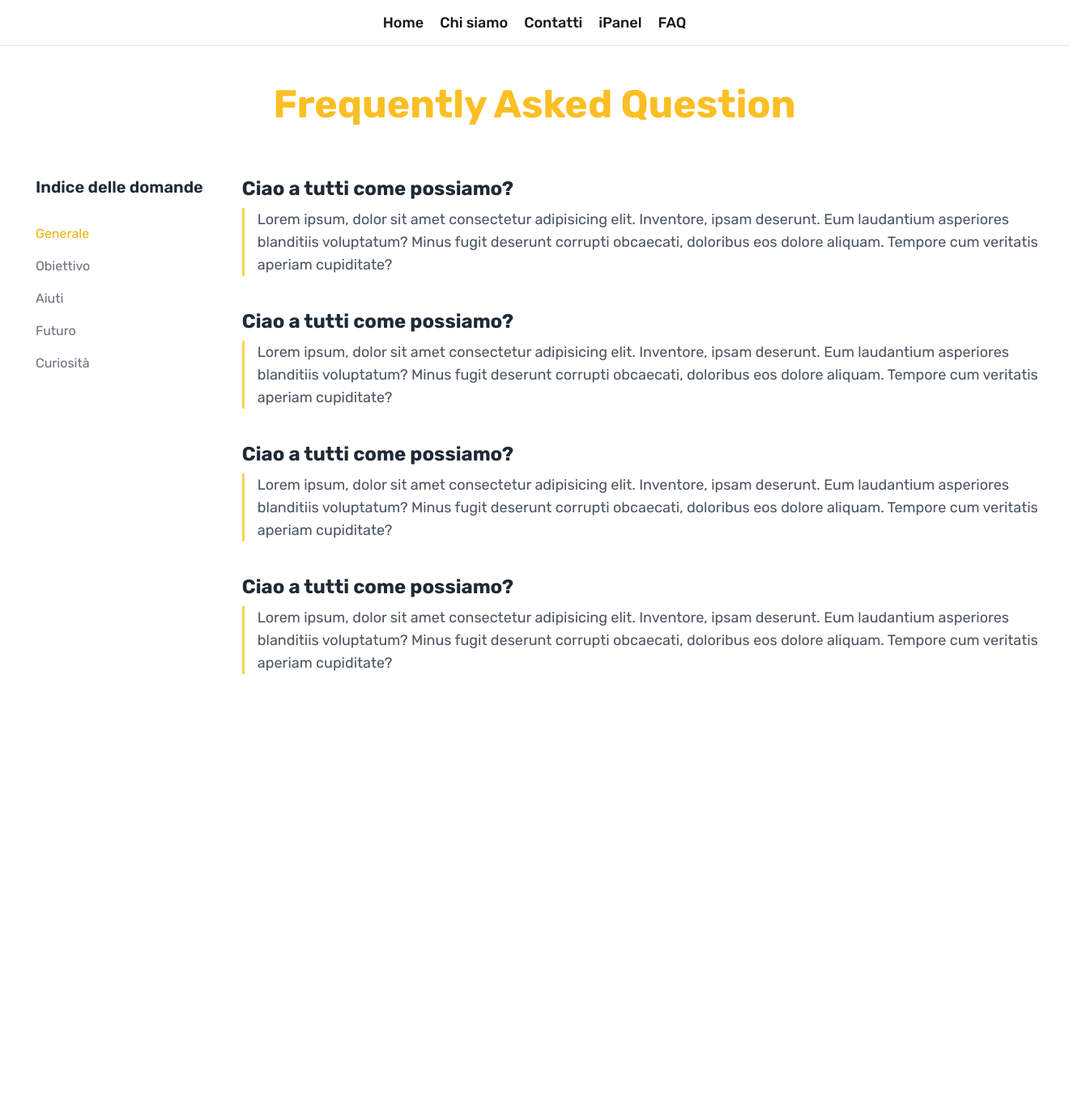
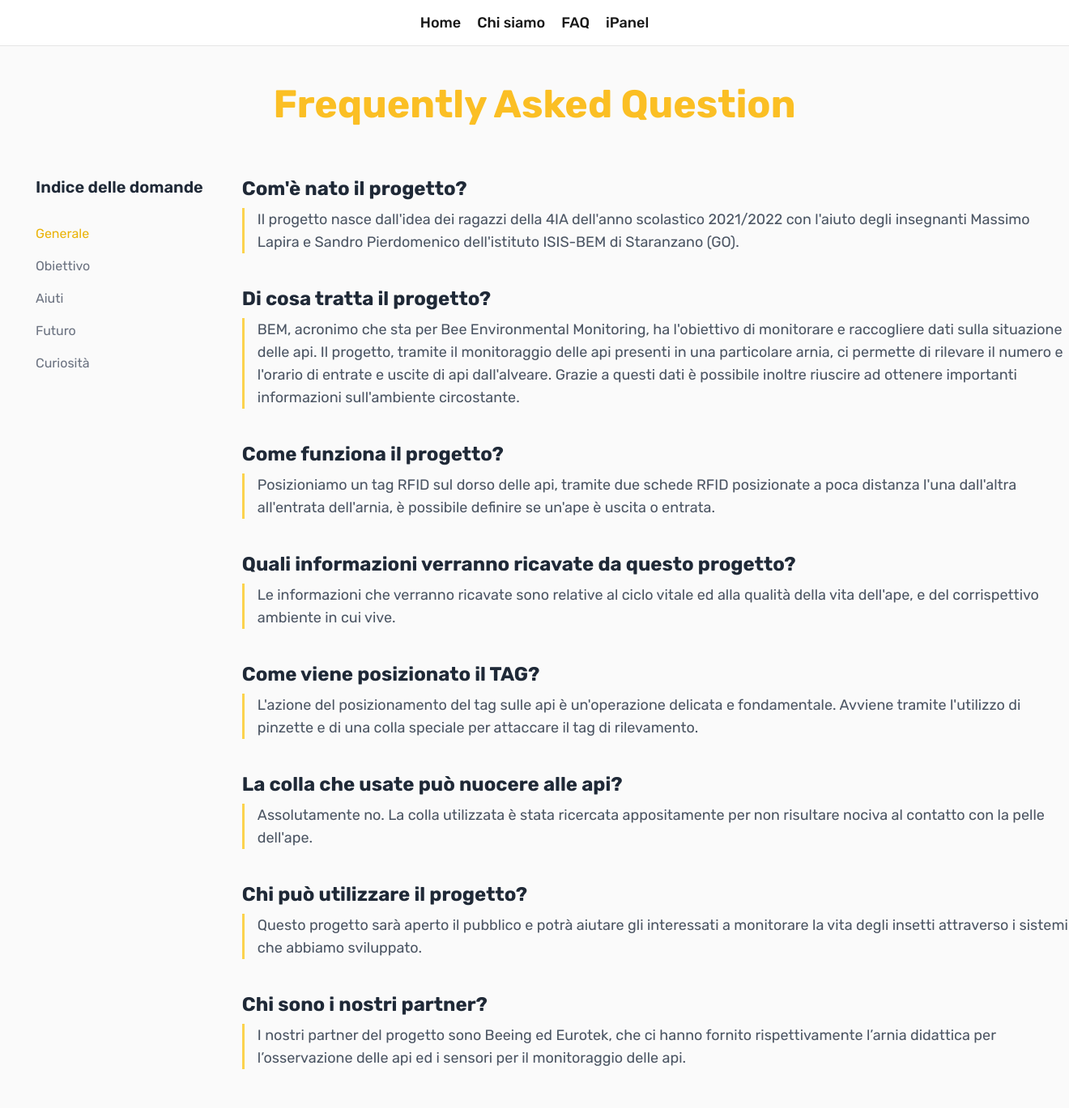
Before and after one commit to isisbem/bee-enviromental-monitoring, a Flask app: page /faq in a window 1320 px wide. Shown: the whole page at 81% size. Before the commit the page ends 833 px from the top, so only its background shows below. Run offline with Flask 3, Linux system fonts and the light colour scheme; some libraries are stand-ins or nearby versions.

Commit message:
Altri lavori alla FAQ e alla om

```diff
--- a/server.py
+++ b/server.py
@@ -1,3 +1,4 @@
+import io
 import json
 from flask import Flask, render_template
 
@@ -6,11 +7,6 @@ app = Flask(__name__)
 @app.route('/')
 def index():
     return render_template('index.html')
-
-
-@app.route('/contatti')
-def contatti():
-    return render_template('contatti.html')
 
 
 @app.route('/chi_siamo')
@@ -24,7 +20,7 @@ def ipanel_static():
 
 @app.route('/faq')
 def faq():
-    with open('./static/data/faq.json') as f:
+    with io.open('./static/data/faq.json', 'r', encoding='utf-8') as f:
         faqs = json.load(f)
 
     return render_template('faq.html', faqs=faqs)
--- a/static/data/faq.json
+++ b/static/data/faq.json
@@ -1,18 +1,34 @@
 [
   {
-    "title": "Ciao a tutti come possiamo?",
-    "content": "Lorem ipsum, dolor sit amet consectetur adipisicing elit. Inventore, ipsam deserunt. Eum laudantium asperiores blanditiis voluptatum? Minus fugit deserunt corrupti obcaecati, doloribus eos dolore aliquam. Tempore cum veritatis aperiam cupiditate?"
+    "title": "Com'è nato il progetto?",
+    "content": "Il progetto nasce dall'idea dei ragazzi della 4IA dell'anno scolastico 2021/2022 con l'aiuto degli insegnanti Massimo Lapira e Sandro Pierdomenico dell'istituto ISIS-BEM di Staranzano (GO)."
   },
   {
-    "title": "Ciao a tutti come possiamo?",
-    "content": "Lorem ipsum, dolor sit amet consectetur adipisicing elit. Inventore, ipsam deserunt. Eum laudantium asperiores blanditiis voluptatum? Minus fugit deserunt corrupti obcaecati, doloribus eos dolore aliquam. Tempore cum veritatis aperiam cupiditate?"
+    "title": "Di cosa tratta il progetto?",
+    "content": "BEM, acronimo che sta per Bee Environmental Monitoring, ha l'obiettivo di monitorare e raccogliere dati sulla situazione delle api. Il progetto, tramite il monitoraggio delle api presenti in una particolare arnia, ci permette di rilevare il numero e l'orario di entrate e uscite di api dall'alveare. Grazie a questi dati è possibile inoltre riuscire ad ottenere importanti informazioni sull'ambiente circostante."
   },
   {
-    "title": "Ciao a tutti come possiamo?",
-    "content": "Lorem ipsum, dolor sit amet consectetur adipisicing elit. Inventore, ipsam deserunt. Eum laudantium asperiores blanditiis voluptatum? Minus fugit deserunt corrupti obcaecati, doloribus eos dolore aliquam. Tempore cum veritatis aperiam cupiditate?"
+    "title": "Come funziona il progetto?",
+    "content": "Posizioniamo un tag RFID sul dorso delle api, tramite due schede RFID posizionate a poca distanza l'una dall'altra all'entrata dell'arnia, è possibile definire se un'ape è uscita o entrata."
   },
   {
-    "title": "Ciao a tutti come possiamo?",
-    "content": "Lorem ipsum, dolor sit amet consectetur adipisicing elit. Inventore, ipsam deserunt. Eum laudantium asperiores blanditiis voluptatum? Minus fugit deserunt corrupti obcaecati, doloribus eos dolore aliquam. Tempore cum veritatis aperiam cupiditate?"
+    "title": "Quali informazioni verranno ricavate da questo progetto?",
+    "content": "Le informazioni che verranno ricavate sono relative al ciclo vitale ed alla qualità della vita dell'ape, e del corrispettivo ambiente in cui vive."
+  },
+  {
+    "title": "Come viene posizionato il TAG?",
+    "content": "L'azione del posizionamento del tag sulle api è un'operazione delicata e fondamentale. Avviene tramite l'utilizzo di pinzette e di una colla speciale per attaccare il tag di rilevamento."
+  },
+  {
+    "title": "La colla che usate può nuocere alle api?",
+    "content": "Assolutamente no. La colla utilizzata è stata ricercata appositamente per non risultare nociva al contatto con la pelle dell'ape."
+  },
+  {
+    "title": "Chi può utilizzare il progetto?",
+    "content": "Questo progetto sarà aperto il pubblico e potrà aiutare gli interessati a monitorare la vita degli insetti attraverso i sistemi che abbiamo sviluppato."
+  },
+  {
+    "title": "Chi sono i nostri partner?",
+    "content": "I nostri partner del progetto sono Beeing ed Eurotek, che ci hanno fornito rispettivamente l’arnia didattica per l’osservazione delle api ed i sensori per il monitoraggio delle api."
   }
 ]
--- a/templates/base.html
+++ b/templates/base.html
@@ -32,9 +32,8 @@
       <ul class="flex space-x-5 mx-auto text-lg font-medium">
         <li><a class="text-neutral-900 hover:text-amber-500 transition-colors duration-100" href="{{ url_for('index') }}">Home</a></li>
         <li><a class="text-neutral-900 hover:text-amber-500 transition-colors duration-100" href="{{ url_for('chi_siamo') }}">Chi siamo</a></li>
-        <li><a class="text-neutral-900 hover:text-amber-500 transition-colors duration-100" href="{{ url_for('contatti') }}">Contatti</a></li>
+        <li><a class="text-neutral-900 hover:text-amber-500 transition-colors duration-100" href="{{ url_for('faq') }}">FAQ</a></li>
         <li><a class="text-neutral-900 hover:text-amber-500 transition-colors duration-100" href="{{ url_for('ipanel_static') }}">iPanel</a></li>
-        <li><a class="text-neutral-900 hover:text-amber-500 transition-colors duration-100" href="{{ url_for('faq') }}">FAQ</a></li>
       </ul>
     </nav>
 
--- a/templates/faq.html
+++ b/templates/faq.html
@@ -8,14 +8,14 @@
 
 {% block body %}
 <!-- SCRIVERE IL CODICE ALL'INTERNO DI QUESTO DIV -->
-<section class="bg-white ">
+<section class="bg-neutral-50">
     <div class="container px-6 py-12 mx-auto">
         <h1 class="text-5xl font-bold text-center text-amber-400">Frequently Asked Question</h1>
-        <div class="mt-8 xl:mt-16 lg:flex lg:-mx-12">
-            <div class="lg:mx-12">
+        <div class="mt-16 -mx-12 flex">
+            <div class="mx-12 sticky top-8 self-start">
                 <h1 class="text-xl font-semibold text-gray-800">Indice delle domande</h1>
 
-                <div class="mt-4 space-y-4 lg:mt-8" id="toc">
+                <div class="space-y-4 mt-8" id="toc">
                     <a href="/faq" class="block text-yellow-500 dark:text-yellow-400 hover:underline">Generale</a>
                     <a href="#" class="block text-gray-500  hover:underline">Obiettivo</a>
                     <a href="#" class="block text-gray-500  hover:underline">Aiuti</a>
```
Also changed, not shown: templates/contatti.html (deleted, +0 -49 lines), templates/index.html (+53 -4 lines).
